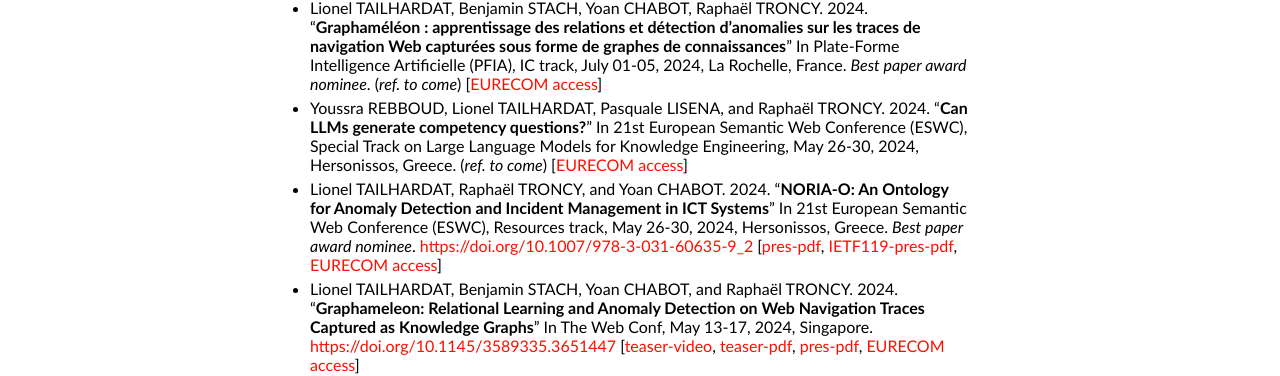
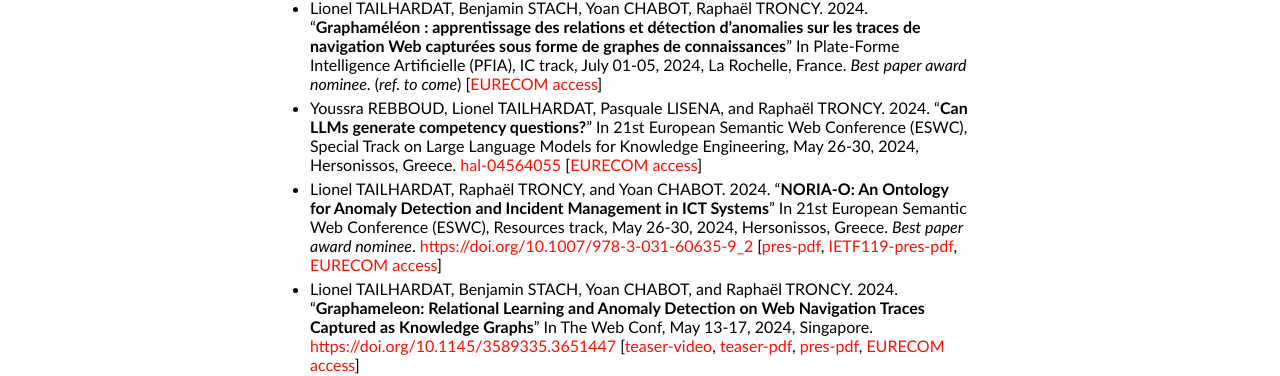
Before and after one commit to GenEars/GenEars.github.io, a Jekyll site: the page built from publications.md, in a window 1280 px wide. Shown: the part 296-672 px from the top of the page. Built offline with Jekyll 4.4.1, drawn with Linux system fonts in a browser that asks for light colours.

Commit message:
Added HAL link for the LLM4KE paper.

```diff
--- a/publications.md
+++ b/publications.md
@@ -17,7 +17,7 @@ title: Publications - Lionel TAILHARDAT
 * Youssra REBBOUD, Lionel TAILHARDAT, Pasquale LISENA, and Raphaël TRONCY. 2024.
   "**Can LLMs generate competency questions?**"
   In 21st European Semantic Web Conference (ESWC), Special Track on Large Language Models for Knowledge Engineering, May 26-30, 2024, Hersonissos, Greece.
-  (*ref. to come*) [[EURECOM access](https://www.eurecom.fr/publication/7699)]
+  [hal-04564055](https://hal.science/hal-04564055) [[EURECOM access](https://www.eurecom.fr/publication/7699)]
 * Lionel TAILHARDAT, Raphaël TRONCY, and Yoan CHABOT. 2024.
   "**NORIA-O: An Ontology for Anomaly Detection and Incident Management in ICT Systems**"
   In 21st European Semantic Web Conference (ESWC), Resources track, May 26-30, 2024, Hersonissos, Greece.
```
